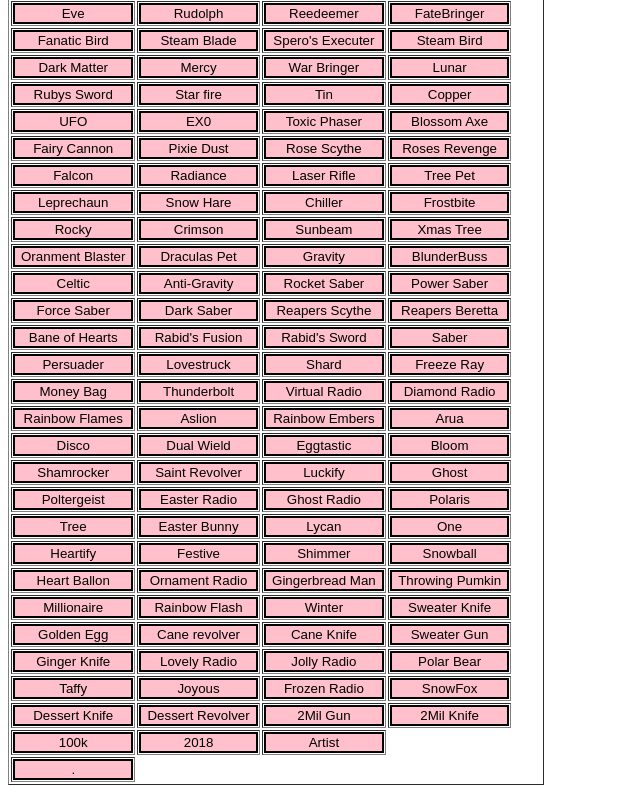
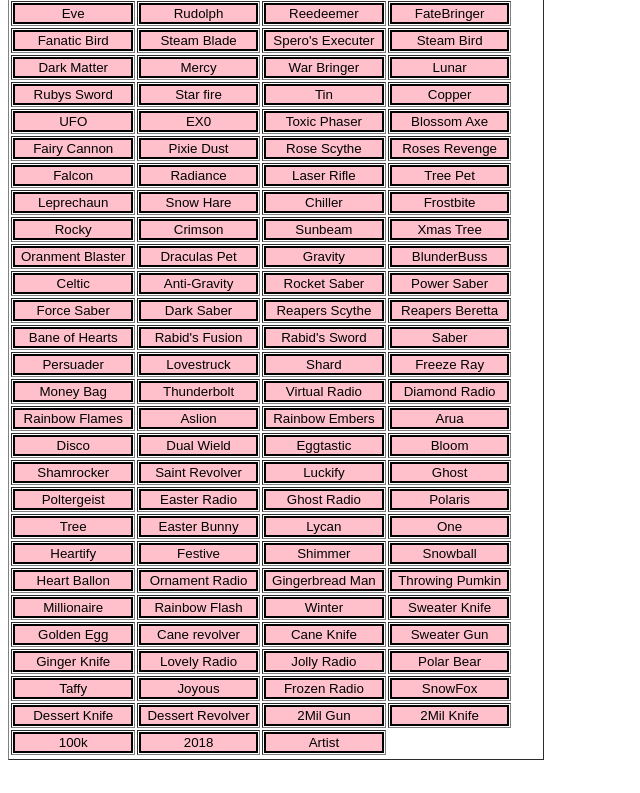
Before and after one commit to TheEpicApples/Epic, a plain HTML site: page index.html in a window 1280 px wide. Shown: the part 519-1312 px from the top of the page, without its empty margins (0-640 px from the left). After the commit the page ends 1287 px from the top, so only its background shows below. Drawn offline with Linux system fonts and the light colour scheme.

Commit message:
Update index.html

```diff
--- a/index.html
+++ b/index.html
@@ -355,7 +355,7 @@
 
 
          <tr>
-            <td><input type="button" value="." onclick="dis('.')"/> </td>
+
 
             <!-- solve function call function solve to evaluate value -->
 
```
